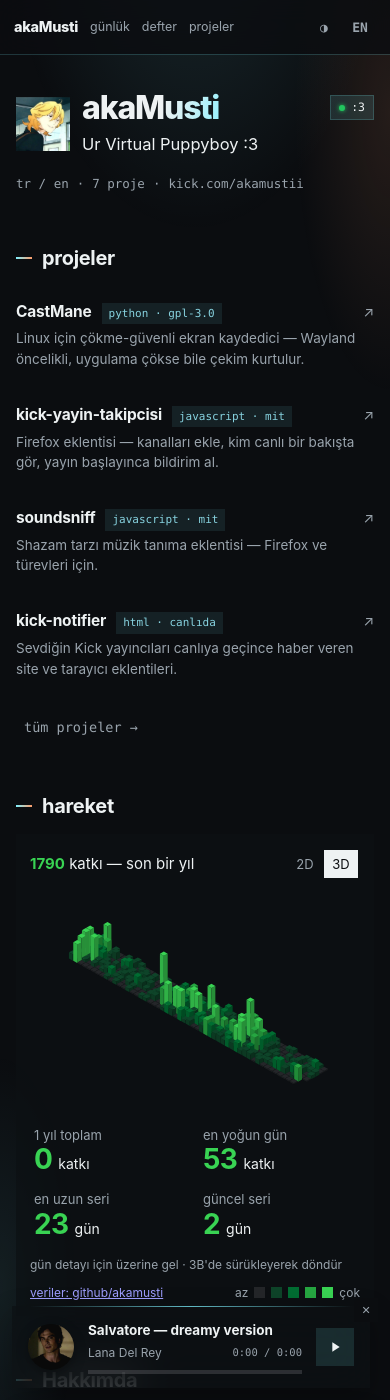
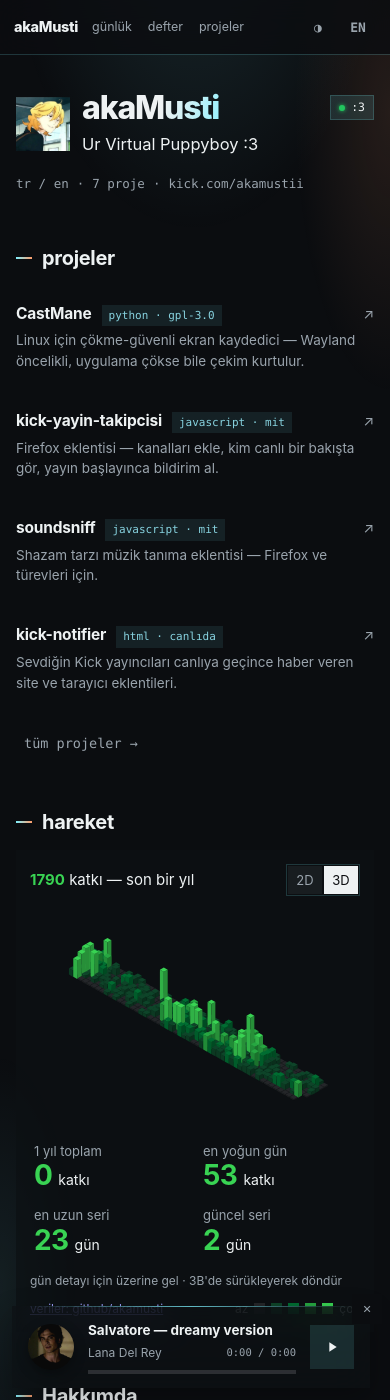
Before and after one commit to akamusti/akamusti.github.io, a Jekyll site: the page index.html, which Jekyll copies as it is, in a window 390 px wide and 1400 px high. Built offline with Jekyll 4.4.1, drawn with Linux system fonts in a browser that asks for light colours.

Commit message:
Add mobile and touch-friendly rules for the flat layout

```diff
--- a/assets/themes.css
+++ b/assets/themes.css
@@ -1553,3 +1553,104 @@
     border-radius: 0;
   }
 }
+
+/* ============================================================
+   MOBİL / DOKUNMATIK
+   ============================================================ */
+
+/* Dokunmatikte hover yapışı kalmasın; efektler yalnız fare/pen için */
+@media (hover: none) {
+  .row:hover,
+  .post-box:hover {
+    background: transparent;
+    box-shadow: none;
+  }
+  .soc-chip:hover {
+    background: color-mix(in srgb, var(--card) 70%, transparent);
+    box-shadow: inset 0 0 0 1px var(--stroke);
+    color: var(--fg);
+  }
+  .nav .theme-btn:hover,
+  .icon-btn:hover {
+    background: transparent;
+  }
+  .more-link:hover,
+  .back:hover {
+    background: transparent;
+    color: var(--fg);
+  }
+  .about-wrap img:hover {
+    box-shadow: none;
+  }
+  .player-fab:hover,
+  .player-close:hover {
+    border-color: transparent;
+    color: var(--fg);
+  }
+  .play:hover {
+    background: color-mix(in srgb, var(--accent) 12%, transparent);
+    color: var(--fg);
+    transform: none;
+  }
+  .bar:hover {
+    height: 4px;
+  }
+}
+
+/* Çerçevesiz toggle'da durum ayrımı görünür kalsın */
+.skyline-toggle {
+  box-shadow: inset 0 0 0 1px var(--stroke);
+}
+.skyline-toggle button[aria-pressed="false"] {
+  background: color-mix(in srgb, var(--fg) 6%, transparent);
+}
+
+/* Küçük ekranda dokunma hedefleri yeterince büyük olsun */
+@media (max-width: 640px) {
+  .icon-btn,
+  .nav .theme-btn {
+    min-width: 40px;
+    height: 40px;
+  }
+  .nav-links a {
+    padding: 8px 8px;
+  }
+  .soc-chip {
+    padding: 10px 14px 10px 12px;
+  }
+  .play {
+    width: 44px;
+    height: 44px;
+  }
+  .player-close {
+    width: 30px;
+    height: 30px;
+    top: -12px;
+    right: -12px;
+  }
+  .player-fab {
+    width: 52px;
+    height: 52px;
+  }
+  .row,
+  .post-box {
+    padding: 16px 14px;
+    margin-left: -14px;
+    margin-right: -14px;
+  }
+  .skyline-toggle button {
+    min-width: 44px;
+    height: 34px;
+  }
+}
+
+@media (max-width: 430px) {
+  .icon-btn,
+  .nav .theme-btn {
+    min-width: 36px;
+    height: 36px;
+  }
+  .nav-links a {
+    padding: 7px 6px;
+  }
+}
```
